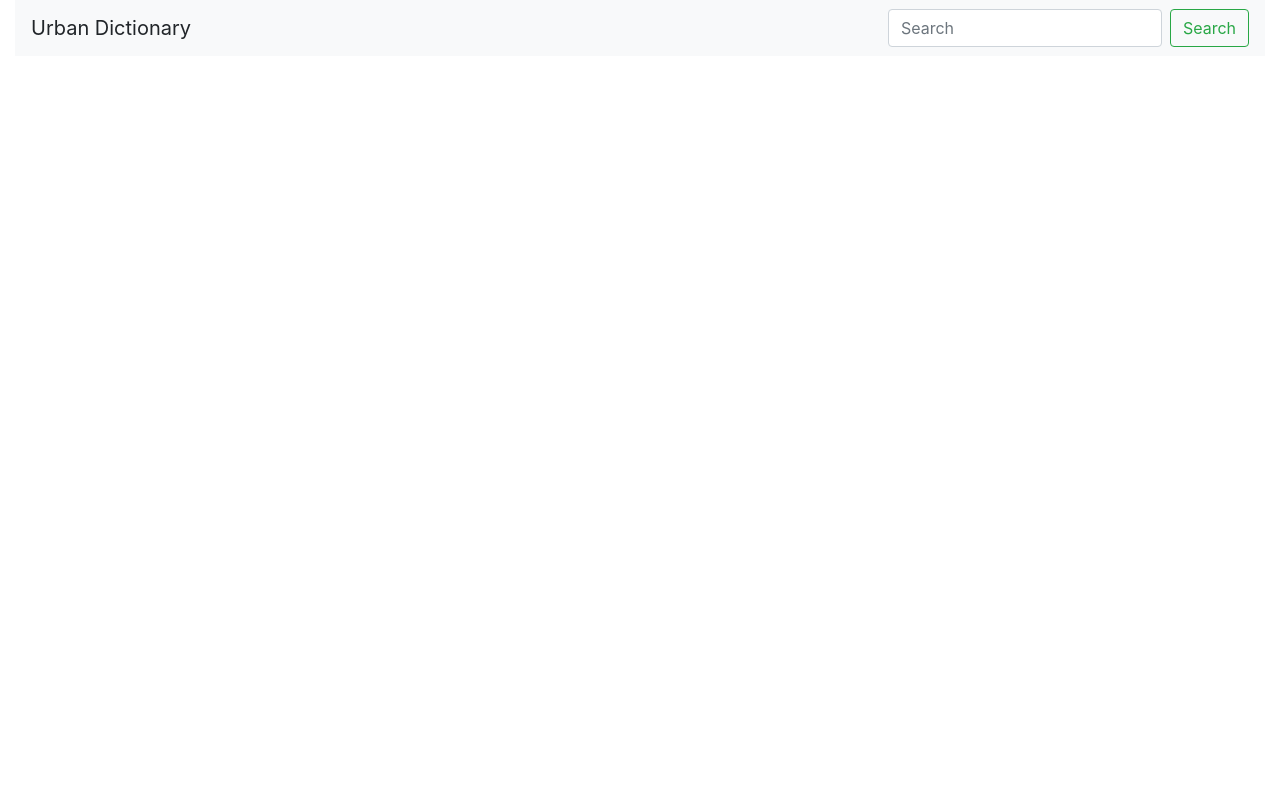
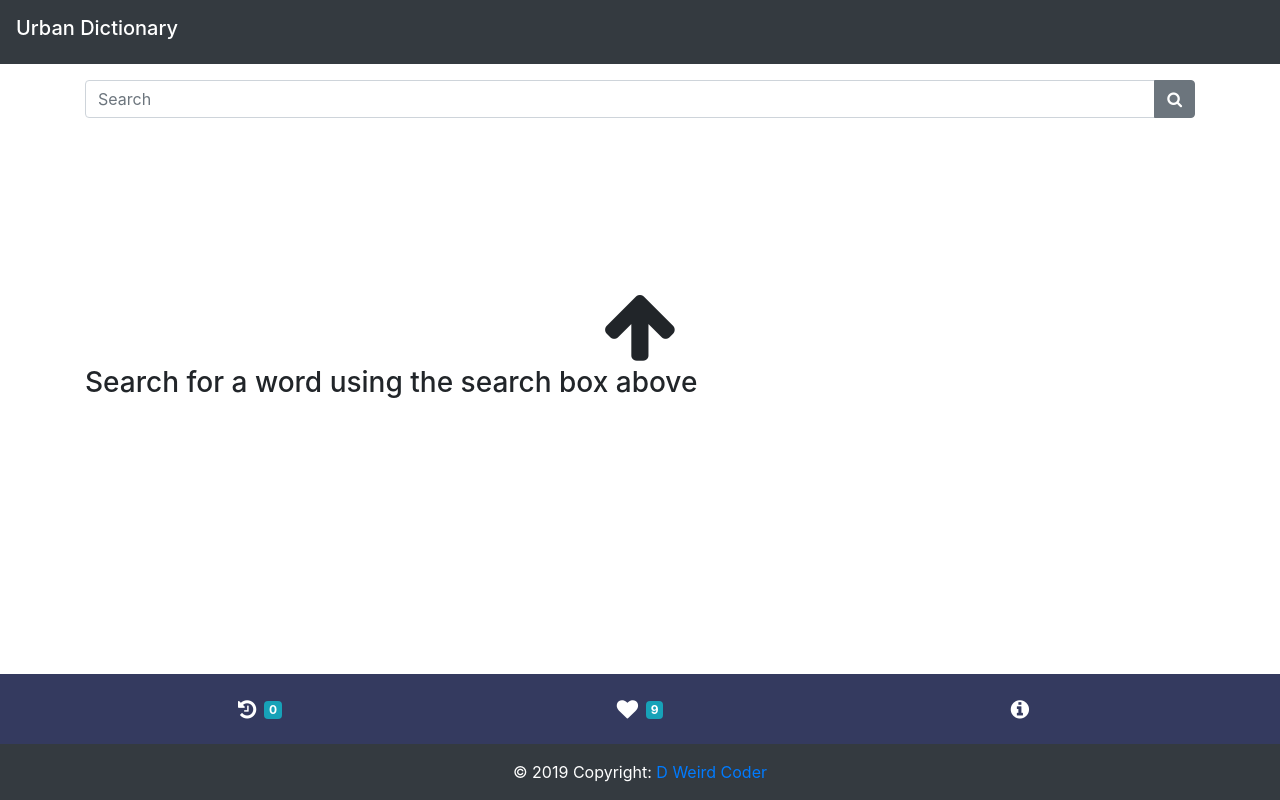
Before and after one commit to femzy123/urban-dictionary, a Vue app: page / in a window 1280 px wide. Built offline with nearby package versions, Linux system fonts and the light colour scheme.

Commit message:
Styled the app

```diff
--- a/src/App.vue
+++ b/src/App.vue
@@ -1,9 +1,10 @@
 <template>
-  <div id="app" class="">
-    <div class="col-12">
+  <div id="app">
+    <div class="">
       <Search></Search>
+    </div>
 
-    </div>
+
 
   </div>
 </template>
--- a/src/components/Search.vue
+++ b/src/components/Search.vue
@@ -1,25 +1,99 @@
 <template>
     <div>
 
-        <nav class="navbar navbar-light bg-light justify-content-between">
-            <a class="navbar-brand">Urban Dictionary</a>
-            <form class="form-inline" v-on:submit.prevent="onSubmit">
-                <input class="form-control mr-sm-2" type="search" placeholder="Search" aria-label="Search" v-model="text" v-on:keyup.enter="getDefinitions">
-                <button class="btn btn-outline-success my-2 my-sm-0" @click="getDefinitions">Search</button>
-            </form>
+        <nav class="navbar navbar-light bg-dark indigo justify-content-between">
+            <h6 class="navbar-brand text-white">Urban Dictionary</h6>
         </nav>
 
-        <div>
-            <div><h3> {{ searchText }}</h3></div><br>
+        <div class="container">
+            <div class="input-group">
+                <input type="text" class="form-control" placeholder="Search" v-model="text" v-on:keyup.enter="getDefinitions">
+                <div class="input-group-append">
+                    <button class="btn btn-secondary" type="button" @click="getDefinitions">
+                        <i class="fa fa-search"></i>
+                    </button>
+                </div>
+            </div>
+            <br>
+            <div class="text-right" v-if="fav">
+                <a class="btn-floating btn-sm btn-secondary"><span class="text-white mr-1">{{ favorite }} </span> <i class="fa fa-heart fa-lg text-white"></i></a>
+            </div>
 
-            <div v-for="definition in definitions" v-bind:key="definition.defid">
-                <h5>Definition</h5>
-                <p>{{definition.definition}}</p>
-                <p><strong>Example: </strong> {{ definition.example }}</p>
-                <small><em>Author: {{ definition.author}}</em></small>
-                <hr>
+            <div class="definitions">
+
+
+                <div v-for="definition in definitions" v-bind:key="definition.defid">
+                    <div class="card">
+                        <div class="card-body">
+                            <h3 class="card-title word"> {{ searchText }}</h3>
+                            <p class="card-text">{{definition.definition}}</p>
+                            <p><em> {{ definition.example }}</em></p>
+                            <small>By: <cite title="Source Title">{{ definition.author}}</cite></small>
+                            <div class="float-right">
+                                <a class="card-link"><i class="fa fa-thumbs-up"> {{ definition.thumbs_up }}</i></a>
+                                <a class="card-link"><i class="fa fa-thumbs-down"> {{ definition.thumbs_down }}</i></a>
+                            </div>
+                        </div>
+                    </div>
+                </div>
+            </div>
+
+            <div class="" v-if="beforeResult">
+                <div class="text-center"><i class="fa fa-5x fa-arrow-up cyan-text"></i></div>
+                <h3>Search for a word using the search box above</h3>
+            </div>
+
+            <div class="" v-if="noResult">
+                <div class="text-center"><i class="fas fa-sad-tear"></i></div>
+                <h3>Search word not found</h3>
+                <p>Try another word</p>
             </div>
         </div>
+
+        <footer class="page-footer font-small fixed-bottom footer">
+
+
+            <div class="container-fluid text-center footer-link">
+                <div class="container">
+
+                    <div class="row">
+
+
+                        <div class="col-4 text-center mt-3 mb-3">
+                            <button class="btn btn-flat"><i class="fa fa-history fa-lg text-white"></i><span class="badge badge-info ml-2">{{ history.length }}</span>
+                            </button>
+                        </div>
+
+
+
+
+
+                        <div class="col-4 text-center mt-3 mb-3">
+                            <button class="btn btn-flat"><i class="fa fa-heart fa-lg text-white"></i><span class="badge badge-info ml-2">9</span>
+                            </button>
+                        </div>
+
+
+
+
+
+                        <div class="col-4 text-center mt-3 mb-3">
+                            <button class="btn btn-flat"><i class="fa fa-info-circle fa-lg text-white"></i></button>
+                        </div>
+
+
+                    </div>
+
+                </div>
+            </div>
+
+
+            <div class="footer-copyright text-center py-3">© 2019 Copyright:
+                <a href="#">D Weird Coder</a>
+            </div>
+
+        </footer>
+
 
     </div>
 </template>
@@ -34,23 +108,66 @@
         return {
             text: "",
             definitions: [],
-            searchText: ""
+            searchText: "",
+            beforeResult: true,
+            noResult: false,
+            favorite: "Like",
+            fav: false,
+            history: []
         }
     },
     methods: {
         getDefinitions: function() {
+            this.definitions = []
+            this.history.push(this.text)
+            var self = this
             this.searchText = this.text
             axios.get('http://api.urbandictionary.com/v0/define?term=' + this.text)
-            .then(response => {
-                console.log(response.data.list)
-                this.definitions = response.data.list
+            .then(function(response) {
+                // console.log(response.data.list)
+                if(response.data.list.length === 0) {
+                    self.noResult = true
+                    self.fav = false
+                    // self.history.push(self.text)
+                } else {
+                self.definitions = response.data.list
+                self.fav = true
+                }
             })
-            .catch(err => console.log(err))
+            .catch(function (error) {
+                console.log(error);
+            })
+
+            this.beforeResult = false
+            console.log(this.history)
         }
     }
 }
 </script>
 
-<style>
+<style scoped>
+    .word {
+        text-transform: capitalize;
+        color: blue;
+    }
 
+    nav {
+        margin-bottom: 1rem;
+    }
+
+    .card {
+        margin-top: 1rem;
+        margin-bottom: 1rem;
+    }
+    .definitions {
+        margin-bottom: 9rem;
+    }
+    .footer {
+        background: #343a40;
+        color: #fff;
+    }
+    .footer-link {
+        background: #343A5F;
+        color: #fff;
+    }
 </style>
```
Also changed, not shown: 1 other file (tests, documents, lock files or other folders).
